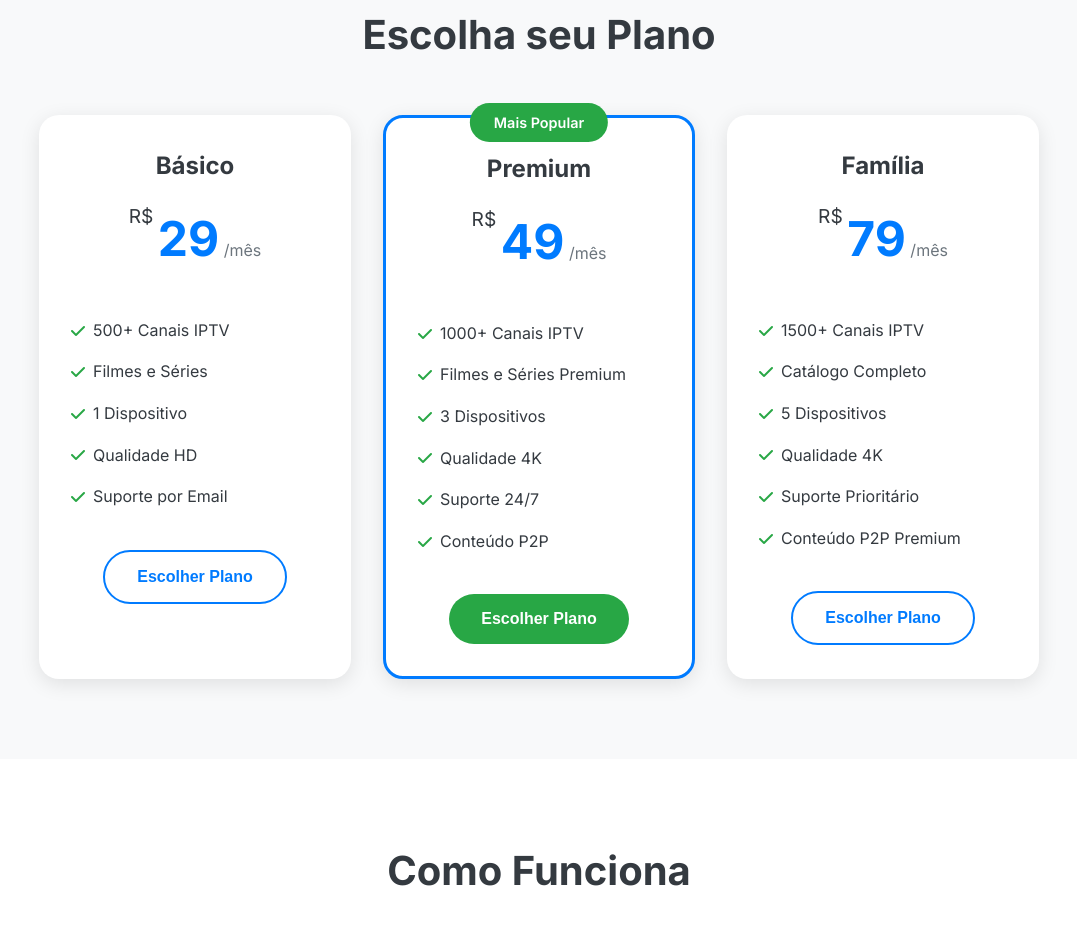
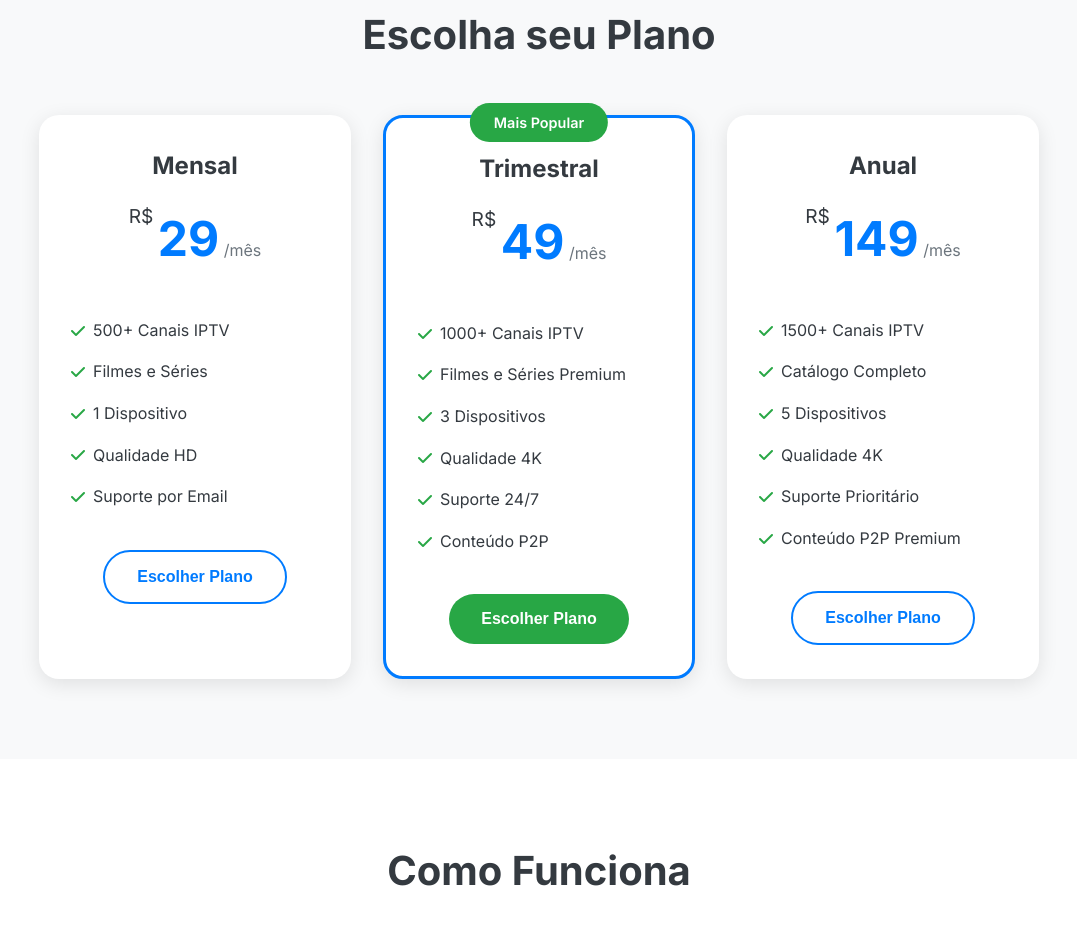
Before and after one commit to hugozuquieri-hub/streammax-site, a plain HTML site: page index.html in a window 1280 px wide. Shown: the part 1487-2412 px from the top of the page, without its empty margins (101-1178 px from the left). Drawn offline with Linux system fonts and the light colour scheme.

Commit message:
Update index.html

```diff
--- a/index.html
+++ b/index.html
@@ -107,7 +107,7 @@
             <div class="plans-grid">
                 <div class="plan-card">
                     <div class="plan-header">
-                        <h3>Básico</h3>
+                        <h3>Mensal</h3>
                         <div class="plan-price">
                             <span class="currency">R$</span>
                             <span class="amount">29</span>
@@ -127,7 +127,7 @@
                 <div class="plan-card featured">
                     <div class="plan-badge">Mais Popular</div>
                     <div class="plan-header">
-                        <h3>Premium</h3>
+                        <h3>Trimestral</h3>
                         <div class="plan-price">
                             <span class="currency">R$</span>
                             <span class="amount">49</span>
@@ -147,10 +147,10 @@
 
                 <div class="plan-card">
                     <div class="plan-header">
-                        <h3>Família</h3>
+                        <h3>Anual</h3>
                         <div class="plan-price">
                             <span class="currency">R$</span>
-                            <span class="amount">79</span>
+                            <span class="amount">149</span>
                             <span class="period">/mês</span>
                         </div>
                     </div>
```
